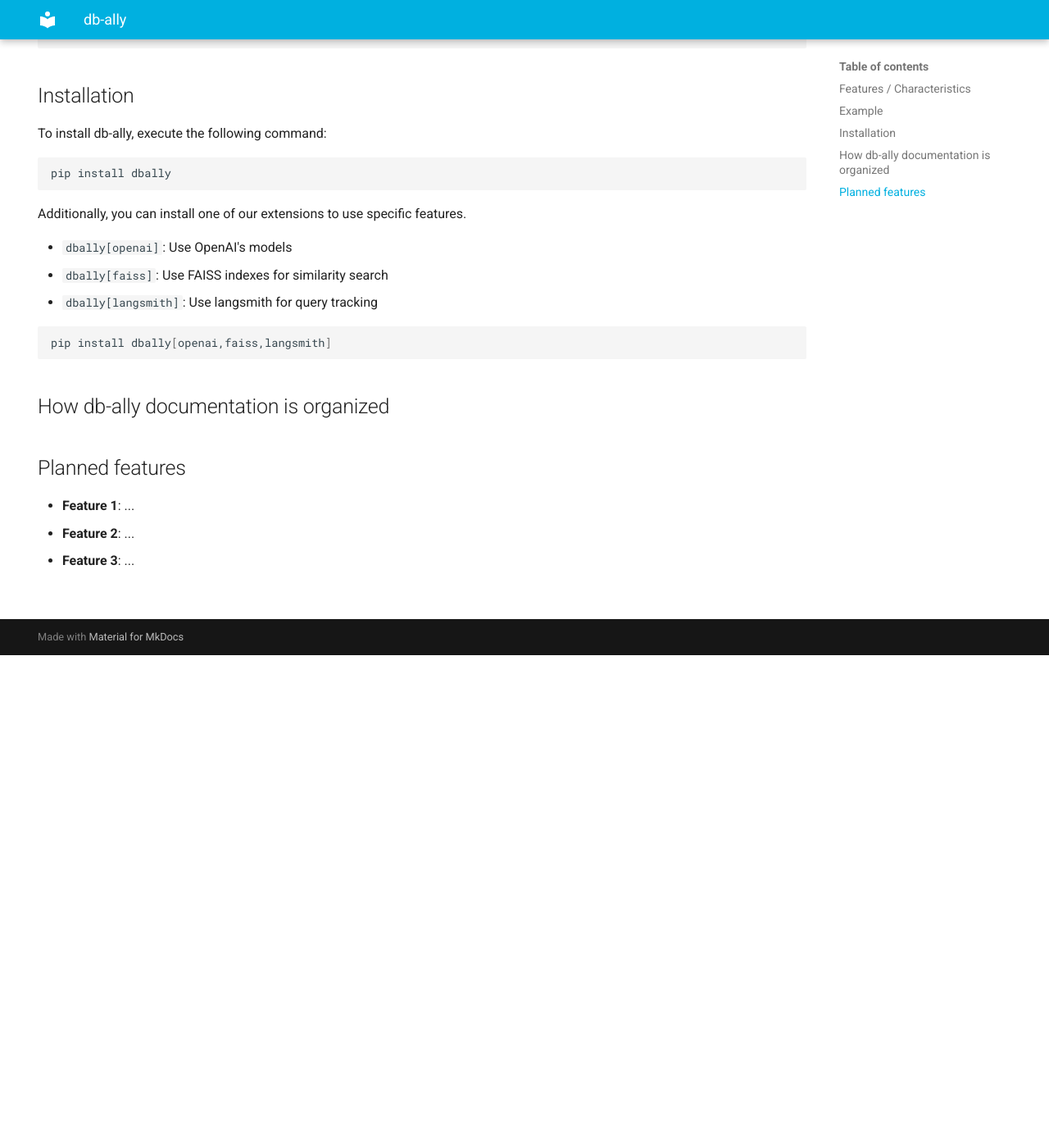
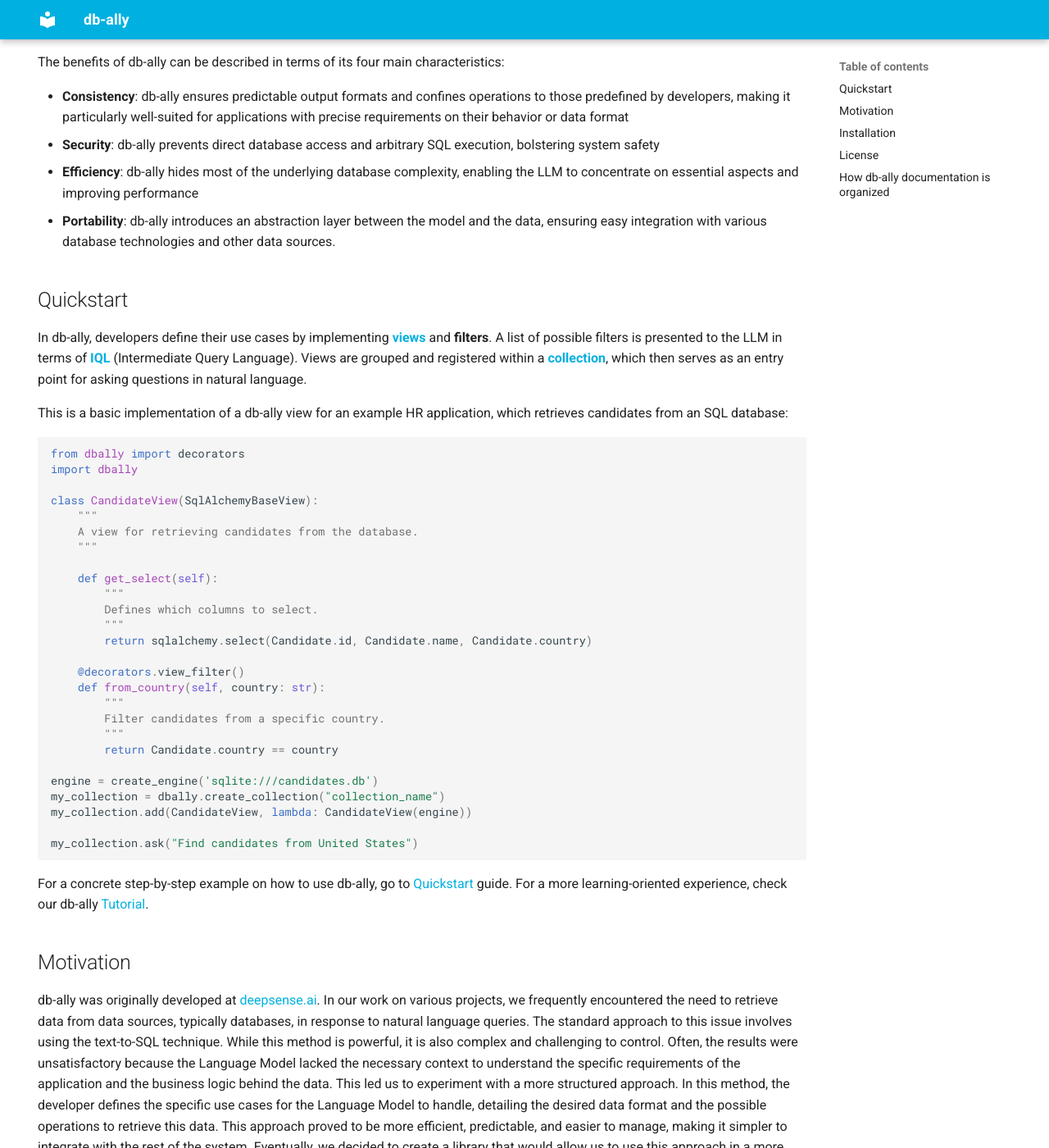
Before and after one commit to deepsense-ai/db-ally, an MkDocs documentation site: the page built from docs/index.md, in a window 1280 px wide and 1400 px high, scrolled down 601 px. Shown: the whole window at 82% size. Built offline with MkDocs 1.6.1 and Material for MkDocs 9.7.7, drawn with Linux system fonts in a browser that asks for light colours; some of the changed text lies outside the part shown.

Commit message:
Add motivation and make sure that README is ready

````diff
--- a/README.md
+++ b/README.md
@@ -4,22 +4,30 @@
     <em>Efficient, consistent and secure library for querying structured data with natural language</em>
 </p>
 
+---
 
-**db-ally** is an LLM-powered library for creating natural language interfaces to databases. While it occupies a similar space to the text-to-SQL solutions, its goals and methods are different. db-ally allows developers to outline specific use cases for the LLM to handle, detailing the desired data format and the possible operations to fetch this data.
+* **Documentation:** [db-ally.deepsense.ai](https://db-ally.deepsense.ai/)
+* **Source code:** [github.com/deepsense-ai/db-ally](https://github.com/deepsense-ai/db-ally)
 
-db-ally effectively shields the complexity of the underlying database from the model, presenting only the essential information needed for solving the specific use cases. Instead of generating arbitrary SQL, the model is asked to generate responses in a simplified query language.
+---
+
+
+**db-ally** is an LLM-powered library for creating natural language interfaces to data sources. While it occupies a similar space to the text-to-SQL solutions, its goals and methods are different. db-ally allows developers to outline specific use cases for the LLM to handle, detailing the desired data format and the possible operations to fetch this data.
+
+db-ally effectively shields the complexity of the underlying data source from the model, presenting only the essential information needed for solving the specific use cases. Instead of generating arbitrary SQL, the model is asked to generate responses in a simplified query language.
 
 The benefits of db-ally can be described in terms of its four main characteristics:
+
 * **Consistency**: db-ally ensures predictable output formats and confines operations to those predefined by developers, making it particularly well-suited for applications with precise requirements on their behavior or data format
 * **Security**: db-ally prevents direct database access and arbitrary SQL execution, bolstering system safety
 * **Efficiency**: db-ally hides most of the underlying database complexity, enabling the LLM to concentrate on essential aspects and improving performance
-* **Portability**: db-ally introduces an abstraction layer between the model and the database, ensuring easy integration with various database technologies and data sources.
+* **Portability**: db-ally introduces an abstraction layer between the model and the data, ensuring easy integration with various database technologies and other data sources.
 
 ## Quickstart
 
-In db-ally, developers define their use cases by implementing [**views**](docs/concepts/views.md) and **filters**. A list of possible filters is presented to the LLM in terms of [**IQL**](docs/concepts/iql.md) (Intermediate Query Language). Views are grouped and registered within a [**collection**](docs/concepts/views.md), which then serves as an entry point for asking questions in natural language.
+In db-ally, developers define their use cases by implementing [**views**](https://db-ally.deepsense.ai/concepts/views) and **filters**. A list of possible filters is presented to the LLM in terms of [**IQL**](https://db-ally.deepsense.ai/concepts/iql) (Intermediate Query Language). Views are grouped and registered within a [**collection**](https://db-ally.deepsense.ai/concepts/views), which then serves as an entry point for asking questions in natural language.
 
-Basic implementation of a db-ally view for an example HR application can be found below:
+This is a basic implementation of a db-ally view for an example HR application, which retrieves candidates from an SQL database:
 
 ```python
 from dbally import decorators
@@ -43,24 +51,18 @@ class CandidateView(SqlAlchemyBaseView):
         """
         return Candidate.country == country
 
-
-my_collection = dbally.create_collection("my_collection")
-my_collection.add(MyView)
+engine = create_engine('sqlite:///candidates.db')
+my_collection = dbally.create_collection("collection_name")
+my_collection.add(CandidateView, lambda: CandidateView(engine))
 
 my_collection.ask("Find candidates from United States")
 ```
-For a concrete step-by-step example on how to use db-ally, go to [Quickstart](docs/quickstart/quickstart.md) guide. For a more learning-oriented experience, check our db-ally [Tutorial](docs/tutorials/tutorial_1.md).
+
+For a concrete step-by-step example on how to use db-ally, go to [Quickstart](https://db-ally.deepsense.ai/quickstart/) guide. For a more learning-oriented experience, check our db-ally [Tutorial](https://db-ally.deepsense.ai/tutorials/tutorial_1).
 
 ## Motivation
 
-db-ally was originally developed at [deepsense.ai](https://deepsense.ai)
-
-#TODO: Write here about the context of text2sql projects and comparison of db-ally to standard approaches.
-
-
-## Requirements
-
-TBD
+db-ally was originally developed at [deepsense.ai](https://deepsense.ai). In our work on various projects, we frequently encountered the need to retrieve data from data sources, typically databases, in response to natural language queries. The standard approach to this issue involves using the text-to-SQL technique. While this method is powerful, it is also complex and challenging to control. Often, the results were unsatisfactory because the Language Model lacked the necessary context to understand the specific requirements of the application and the business logic behind the data. This led us to experiment with a more structured approach. In this method, the developer defines the specific use cases for the Language Model to handle, detailing the desired data format and the possible operations to retrieve this data. This approach proved to be more efficient, predictable, and easier to manage, making it simpler to integrate with the rest of the system. Eventually, we decided to create a library that would allow us to use this approach in a more systematic way, and we made it open-source for the community.
 
 ## Installation
 
@@ -86,14 +88,8 @@ db-ally is released under MIT license.
 
 ## How db-ally documentation is organized
 
-Do we want this?
-
-## Supported features
-
-- [x] Integration with OpenAI models
-- [x] Similarity search
-- [x] Integration with LangSmith
-- [ ] Integration with Anyscale Endpoints
-- [ ] Support for analytical queries
-
-TBD
+- [Quickstart](https://db-ally.deepsense.ai/quickstart/) - Get started with db-ally in a few minutes
+- [Concepts](https://db-ally.deepsense.ai/concepts/iql) - Understand the main concepts behind db-ally
+- [How-to guides](https://db-ally.deepsense.ai/how-to/log_runs_to_langsmith) - Learn how to use db-ally in your projects
+- [Tutorials](https://db-ally.deepsense.ai/tutorials/tutorial_1) - Follow step-by-step tutorials to learn db-ally
+- [API reference](https://db-ally.deepsense.ai/api-reference) - Explore the underlying API of db-ally
--- a/docs/concepts/views.md
+++ b/docs/concepts/views.md
@@ -34,4 +34,4 @@ Each view can contain one or more “filters”, which the LLM may decide to cho
 
 A project might implement multiple views, each tailored to different output formats and filters for various use cases. The LLM selects the appropriate view which best corresponds to the specific natural language query. For further details, consider reading our article on [Collections](collections.md).
 
-See the [Quickstart](../quickstart/quickstart.md) guide for a complete example of how to define and use views.
+See the [Quickstart](../quickstart/index.md) guide for a complete example of how to define and use views.
--- a/docs/how-to/sql_views.md
+++ b/docs/how-to/sql_views.md
@@ -41,7 +41,7 @@ For example, to only select the `name` and `country` columns, you might return a
         years_of_experience = Column(Integer)
     ```
 
-    Alternatively, you can use [SQLAlchemy's automap feature](https://docs.sqlalchemy.org/en/20/orm/extensions/automap.html) to automatically generate the model from the database schema. See the [Quickstart](../quickstart/quickstart.md) for an example of how this is done.
+    Alternatively, you can use [SQLAlchemy's automap feature](https://docs.sqlalchemy.org/en/20/orm/extensions/automap.html) to automatically generate the model from the database schema. See the [Quickstart](../quickstart/index.md) for an example of how this is done.
 
 ## Filters
 In addition to the `get_select` method, you can define filter methods in your view. A filter method is a method that takes some parameters and returns a [SQLAlchemy `ColumnElement` object](https://docs.sqlalchemy.org/en/20/core/sqlelement.html#sqlalchemy.sql.expression.ColumnElement). This object represents a condition that can be used to filter the data in the database. See the [SQLAlchemy documentation on `where` clauses](https://docs.sqlalchemy.org/en/20/tutorial/data_select.html#the-where-clause) for more details - any condition that can be used in a `where` clause can be returned from a filter method.
--- a/docs/index.md
+++ b/docs/index.md
@@ -5,50 +5,4 @@ hide:
 
 ---
 
-<h1 align="center">db-ally</h1>
-
-<p align="center">
-    <em>db-ally is ...</em>
-</p>
-
----
-
-1-3 sentences describing library
-
-
-## Features / Characteristics
-* **Feature 1**: ...
-* **Feature 2**: ...
-
-## Example
-
-```python
-print("Hello, World!")
-```
-
-## Installation
-
-To install db-ally, execute the following command:
-
-```bash
-pip install dbally
-```
-
-Additionally, you can install one of our extensions to use specific features.
-
-* `dbally[openai]`: Use OpenAI's models
-* `dbally[faiss]`: Use FAISS indexes for similarity search
-* `dbally[langsmith]`: Use langsmith for query tracking
-
-```bash
-pip install dbally[openai,faiss,langsmith]
-```
-
-## How db-ally documentation is organized
-
-
-## Planned features
-
-* **Feature 1**: ...
-* **Feature 2**: ...
-* **Feature 3**: ...
+--8<-- "README.md"
--- a/docs/quickstart/quickstart2.md
+++ b/docs/quickstart/quickstart2.md
@@ -1,6 +1,6 @@
 # Quickstart Guide 2: Semantic Similarity
 
-This guide is a continuation of the [Quickstart](./quickstart.md) guide. It assumes that you have already set up the views and the collection. If not, please refer to the complete Part 1 code here: [quickstart_code.py](quickstart_code.py).
+This guide is a continuation of the [Quickstart](./index.md) guide. It assumes that you have already set up the views and the collection. If not, please refer to the complete Part 1 code here: [quickstart_code.py](quickstart_code.py).
 
 This guide will demonstrate how to use semantic similarity to handle queries in which the filter values are similar to those in the database, without requiring an exact match. We will use filtering by country as an example.
 
--- a/mkdocs.yml
+++ b/mkdocs.yml
@@ -2,12 +2,10 @@ site_name: db-ally
 nav:
   - db-ally: index.md
   - Quickstart:
-      - quickstart/quickstart.md
+      - quickstart/index.md
       - quickstart/quickstart2.md
   - Tutorial:
-      - tutorial/index.md
-      - tutorial/baseline.md
-      - tutorial/first_view.md
+      - tutorials/index.md
   - Concepts:
       - concepts/iql.md
       - concepts/views.md
@@ -33,25 +31,25 @@ markdown_extensions:
   - admonition
   - pymdownx.details
   - pymdownx.superfences
+  - pymdownx.snippets
 plugins:
-  autorefs:
-    enable: true
-  mkdocstrings:
-    handlers:
-      python:
-        options:
-          extensions:
-            - griffe_typingdoc
-          show_root_heading: true
-          show_if_no_docstring: true
-          inherited_members: true
-          members_order: source
-          separate_signature: true
-          unwrap_annotated: true
-          filters:
-            - '!^_'
-          merge_init_into_class: true
-          docstring_section_style: spacy
-          signature_crossrefs: true
-          show_symbol_type_heading: true
-          show_symbol_type_toc: true
+  - autorefs
+  - mkdocstrings:
+      handlers:
+        python:
+          options:
+            extensions:
+              - griffe_typingdoc
+            show_root_heading: true
+            show_if_no_docstring: true
+            inherited_members: true
+            members_order: source
+            separate_signature: true
+            unwrap_annotated: true
+            filters:
+              - '!^_'
+            merge_init_into_class: true
+            docstring_section_style: spacy
+            signature_crossrefs: true
+            show_symbol_type_heading: true
+            show_symbol_type_toc: true
````
Also changed, not shown: docs/quickstart/index.md (renamed from docs/quickstart/quickstart.md, +1 -1 lines).
